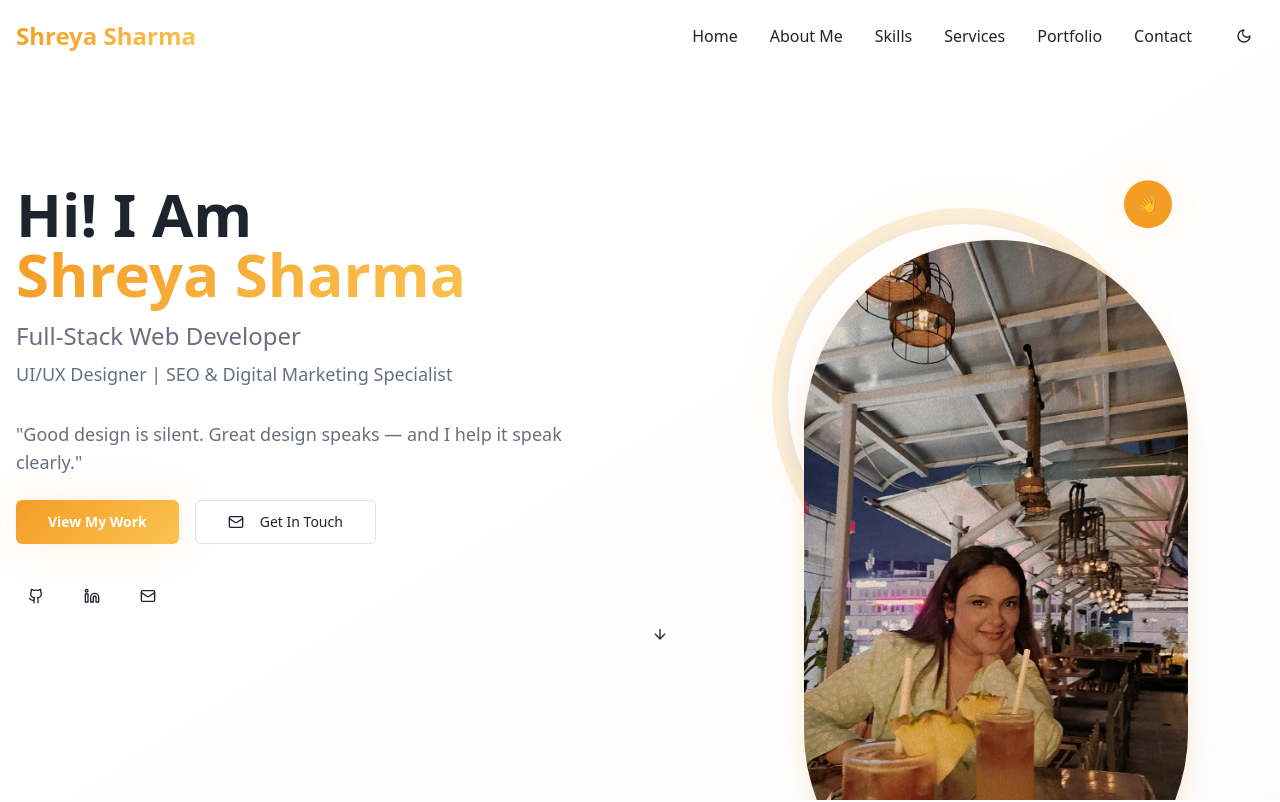
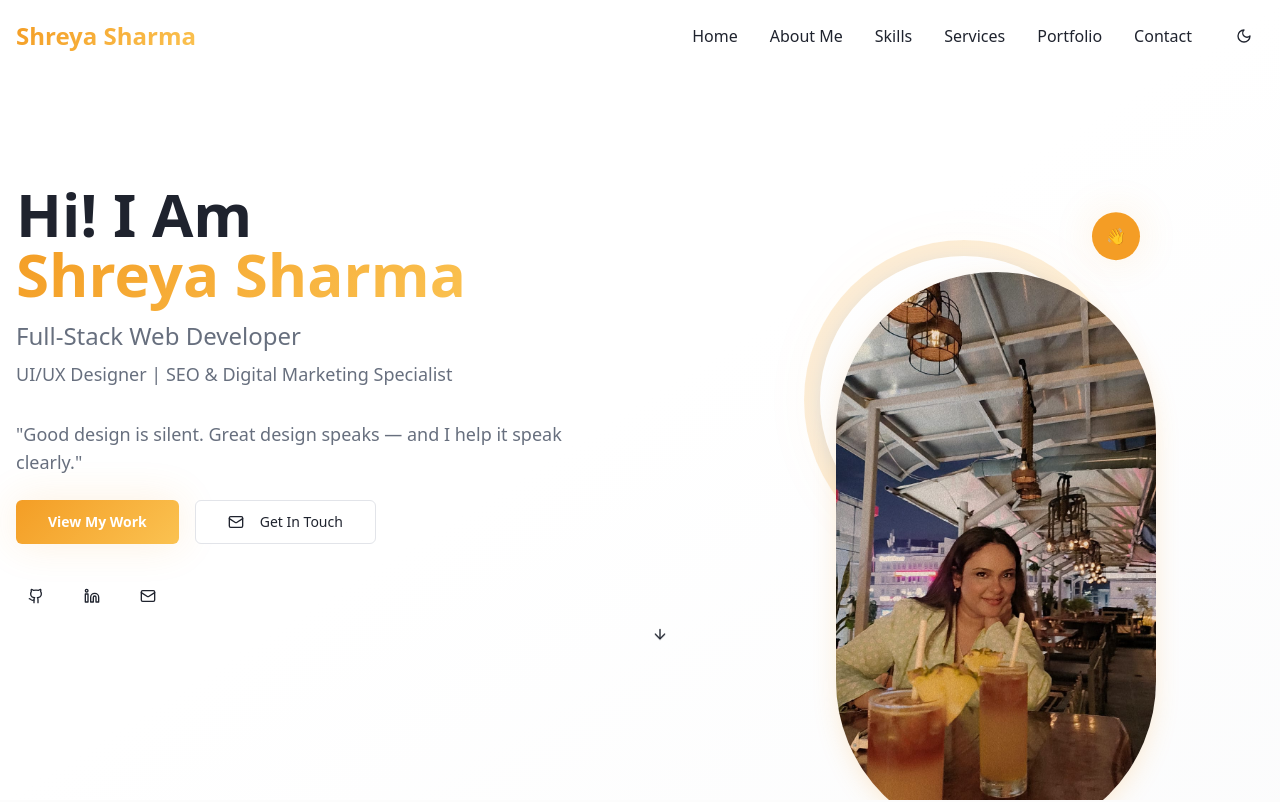
Before and after one commit to visionbyshreya/shreyacodes, a React (Vite) app: page / in a window 1280 px wide. Shown: the top 802 px of the page. Built offline with nearby package versions, Linux system fonts and the light colour scheme.

Commit message:
Refactor: Adjust profile picture size
Resize the profile picture in the hero section to be smaller.

```diff
--- a/src/components/Hero.tsx
+++ b/src/components/Hero.tsx
@@ -77,7 +77,7 @@ const Hero = () => {
 
           {/* Right Content - Profile Image */}
           <div className="relative animate-fade-in-right" style={{ animationDelay: '0.3s' }}>
-            <div className="relative mx-auto w-80 h-80 lg:w-96 lg:h-96">
+            <div className="relative mx-auto w-64 h-64 lg:w-80 lg:h-80">
               {/* Decorative circles */}
               <div className="absolute inset-0 bg-gradient-primary rounded-full opacity-20 animate-glow-pulse"></div>
               <div className="absolute inset-4 bg-gradient-card rounded-full shadow-card"></div>
```
